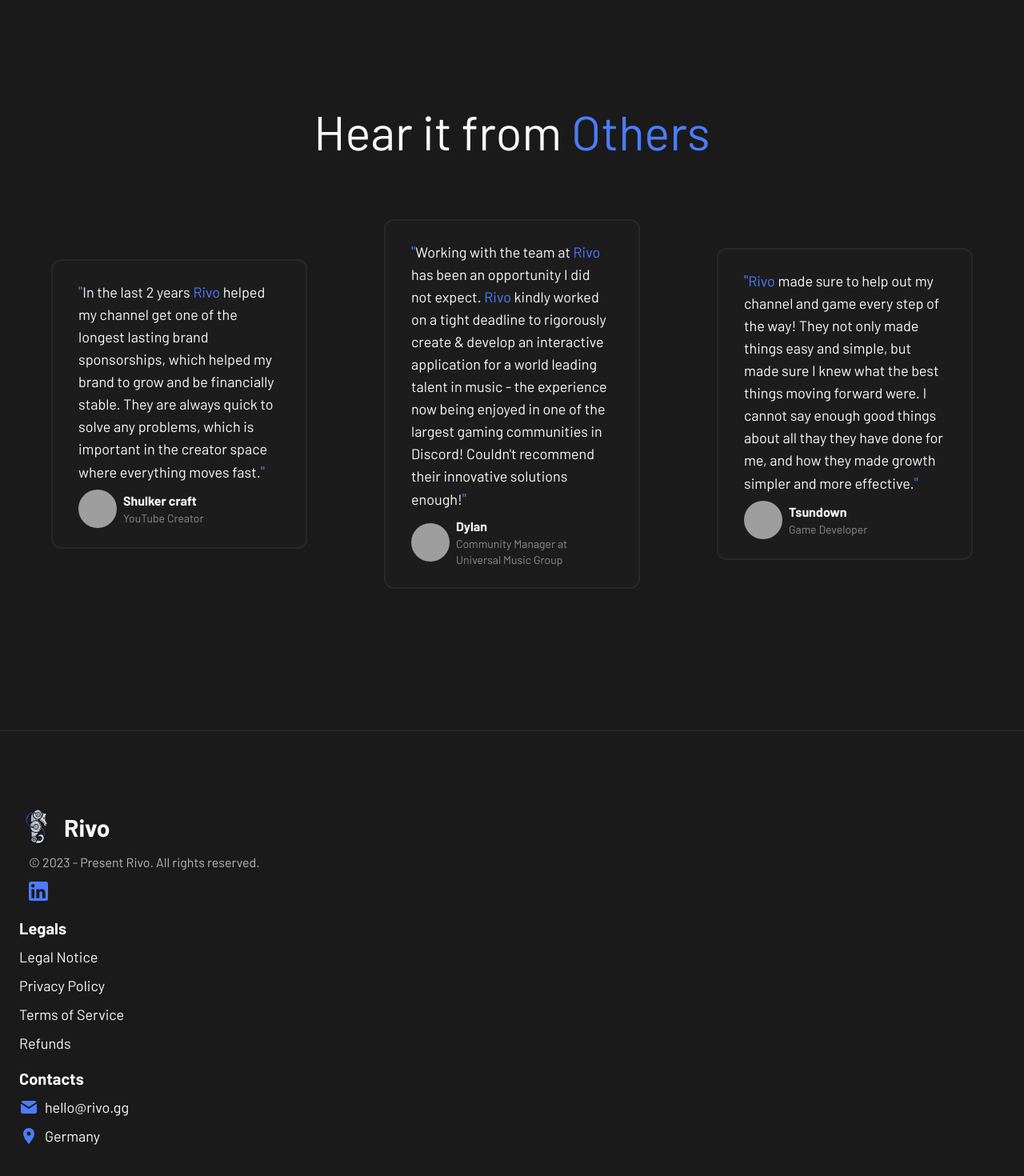
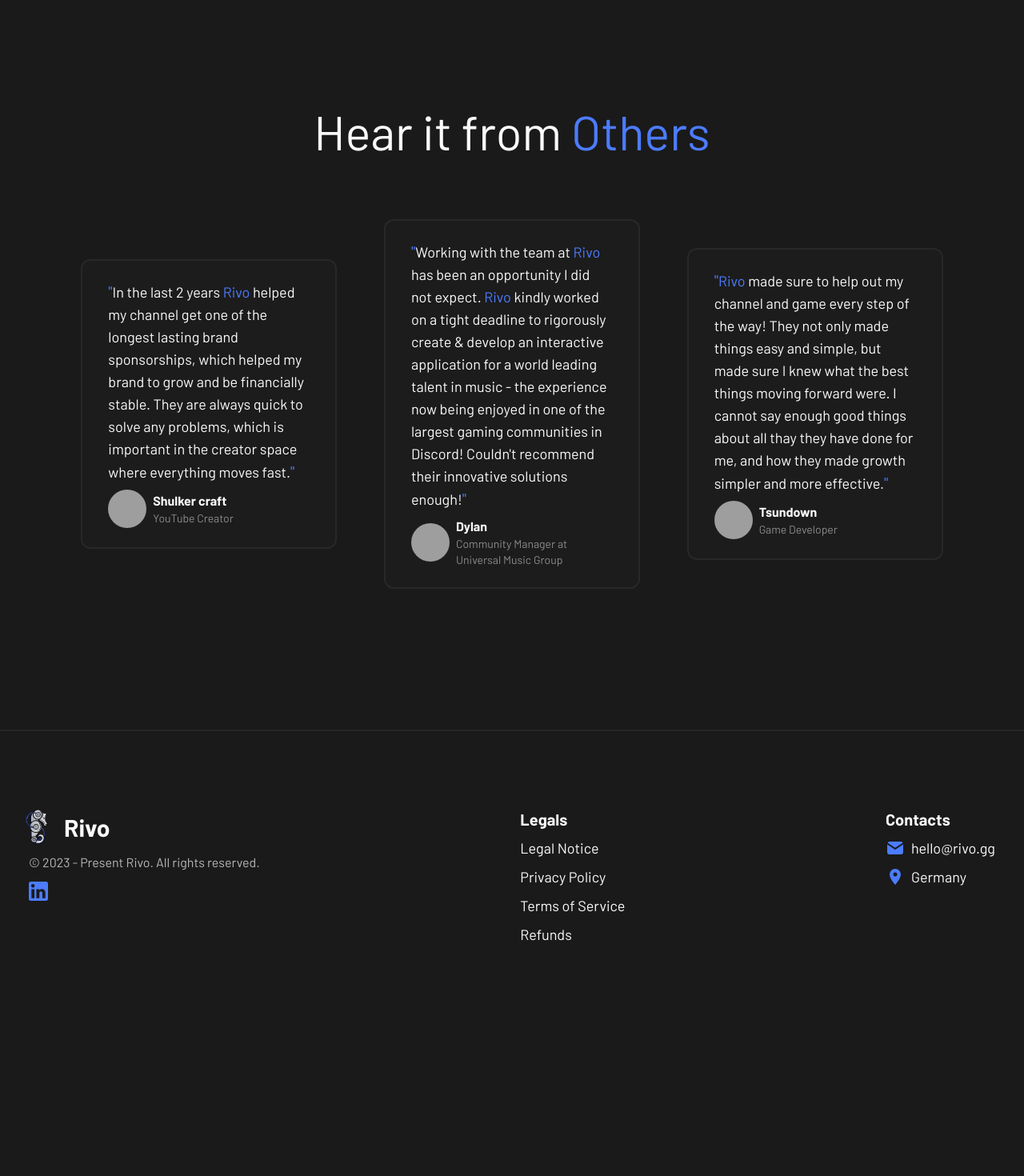
Before and after one commit to rivo-gg/website, a Next.js app: page / in a window 1280 px wide. Shown: the part 1180-2650 px from the top of the page at 80% size. After the commit the page ends 2410 px from the top, so only its background shows below. Built offline with nearby package versions, Linux system fonts and the light colour scheme; grey boxes are pictures that could not be loaded.

Commit message:
footer complete

```diff
--- a/components/footer.tsx
+++ b/components/footer.tsx
@@ -6,8 +6,8 @@
 export function Footer() {
   return (
     <footer className="mt-24 flex items-center justify-center border-t-2 px-6 pb-12 pt-24">
-      <div className="flex w-fit max-w-7xl flex-col items-center gap-12 sm:flex-wrap md:w-full md:items-start md:justify-between md:gap-4">
-        <div className="order-last flex flex-col gap-2 md:order-first">
+      <div className="flex w-fit max-w-7xl flex-col items-center gap-12 md:w-full md:flex-row md:items-start md:justify-between md:gap-4">
+        <div className="order-last flex flex-col items-center gap-2 md:order-first md:items-start">
           <Link
             href="/"
             className="flex items-center gap-2"
@@ -15,7 +15,7 @@
             <Rivo className="h-12 w-12" />
             <span className="text-3xl font-bold">Rivo</span>
           </Link>
-          <span className="ml-3 text-foreground/70">
+          <span className="ml-3 max-w-[175px] text-center text-foreground/70 md:max-w-full md:text-start">
             © 2023 - Present Rivo. All rights reserved.
           </span>
           <div className="ml-2 flex gap-1">
@@ -31,7 +31,7 @@
           <FooterLink href="/tos">Terms of Service</FooterLink>
           <FooterLink href="/refunds">Refunds</FooterLink>
         </FooterList>
-        <FooterList>
+        <FooterList className="pr-3">
           <FooterTitle>Contacts</FooterTitle>
           <FooterLink
             href="mailto:hello@rivo.gg"
@@ -56,7 +56,13 @@
 }: {
   children: React.ReactNode
   className?: string
-}) => <div className={cn('flex flex-col gap-2', className)}>{children}</div>
+}) => (
+  <div
+    className={cn('flex flex-col items-center gap-2 md:items-start', className)}
+  >
+    {children}
+  </div>
+)
 
 const FooterTitle = ({
   children,
--- a/components/testimonials.tsx
+++ b/components/testimonials.tsx
@@ -3,11 +3,11 @@
 
 export function Testimonials() {
   return (
-    <section className="my-20 flex w-full max-w-6xl flex-col gap-20">
+    <section className="my-20 flex w-full max-w-6xl flex-col gap-20 px-6">
       <span className="text-center text-6xl">
         Hear it from <span className="text-primary">Others</span>
       </span>
-      <div className="flex flex-wrap justify-between gap-4">
+      <div className="flex flex-wrap justify-around gap-8">
         {testimonials.map((testimonial, index) => (
           <TestimonialCard
             key={index}
```
